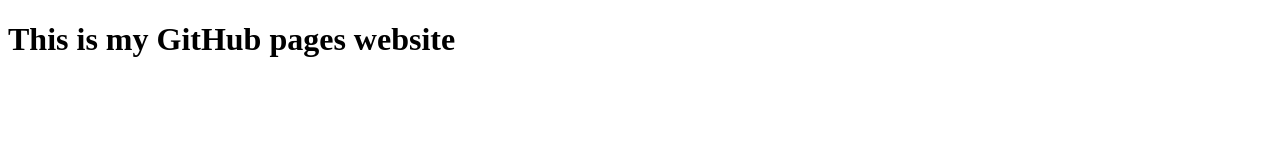
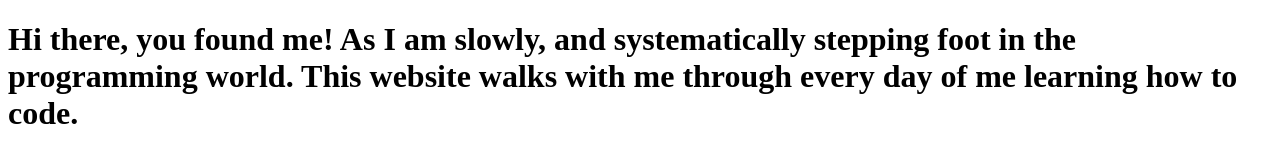
Before and after one commit to BuzzzyNYC/BuzzzyNYC.github.io, a plain HTML site: page index.html in a window 1280 px wide. Drawn offline with Linux system fonts and the light colour scheme.

Commit message:
Updated content

```diff
--- a/index.html
+++ b/index.html
@@ -2,10 +2,12 @@
 <html>
     <head>
         <title>
-            My site!
+            365 days of learning how to code!
         </title>
     </head>
     <body>
-        <h1>This is my GitHub pages website</h1>
+        <h1>Hi there, you found me!
+        As I am slowly, and systematically stepping foot in the programming world. This website walks with me through every day of me learning how to code.
+        </h1>
     </body>
 </html>
```
